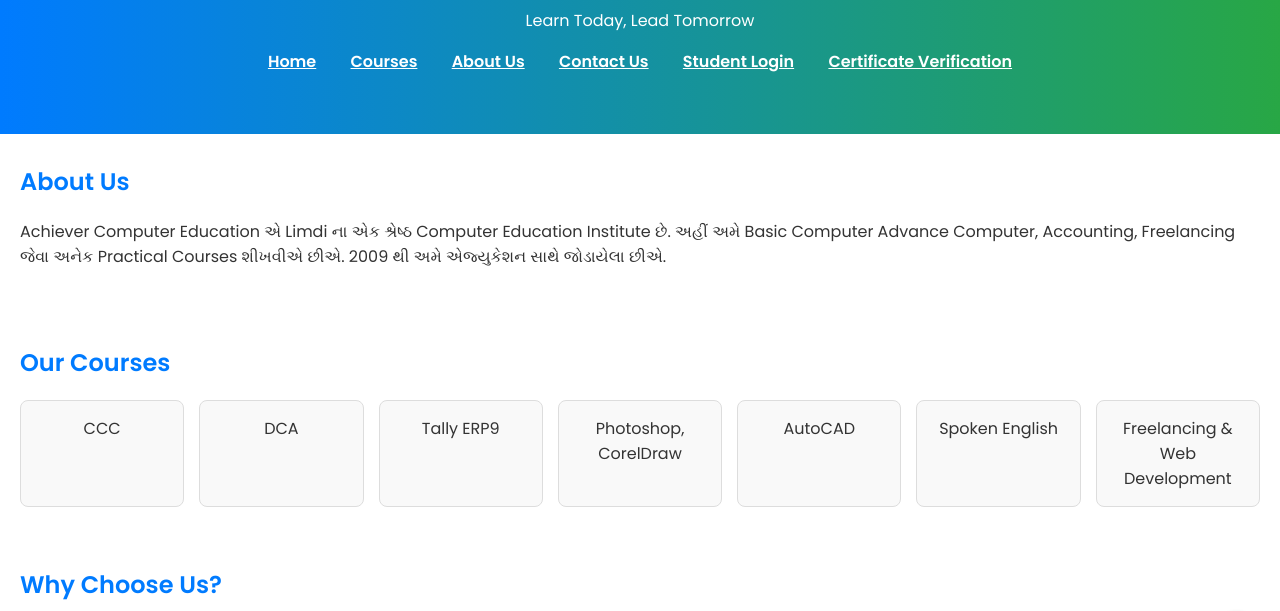
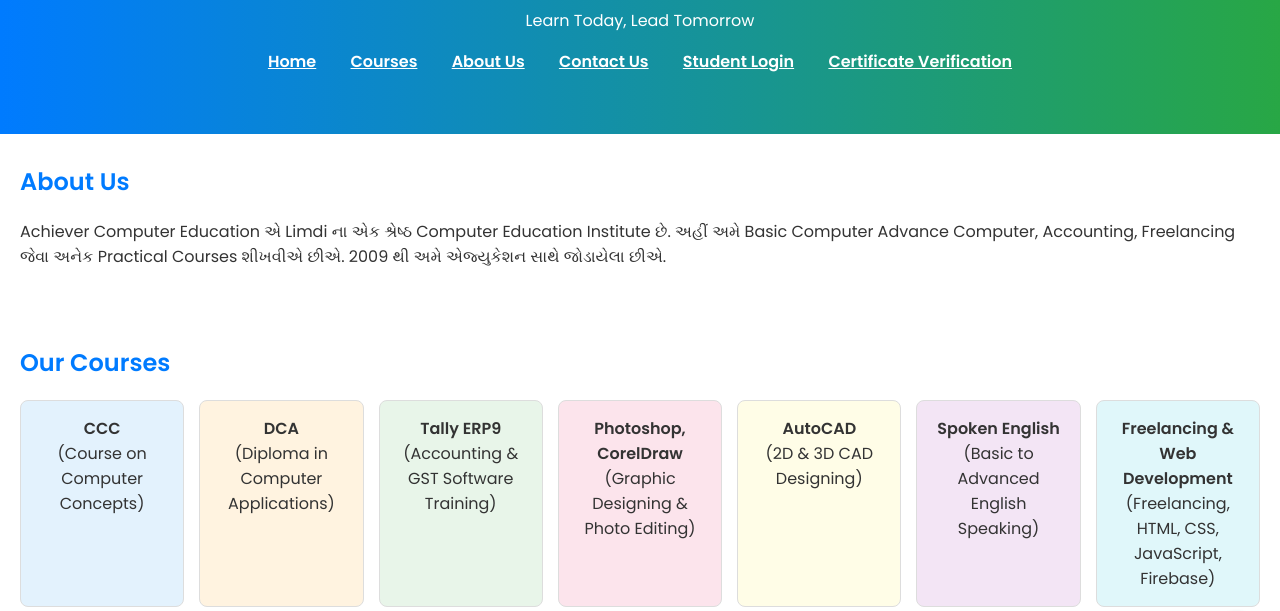
Before and after one commit to Ankit300ace/achiever-website, a plain HTML site: page index.html in a window 1280 px wide. Shown: the part 103-714 px from the top of the page. Drawn offline with Linux system fonts and the light colour scheme.

Commit message:
Add files via upload

```diff
--- a/index.html
+++ b/index.html
@@ -51,6 +51,7 @@
     <a href="login.html">Student Login</a>
     <a href="verify.html">Certificate Verification</a>
 </nav>
+
 </header>
 
 <section>
@@ -61,14 +62,38 @@
 <section>
     <h2>Our Courses</h2>
     <div class="courses">
-        <div class="course">CCC</div>
-        <div class="course">DCA</div>
-        <div class="course">Tally ERP9</div>
-        <div class="course">Photoshop, CorelDraw</div>
-        <div class="course">AutoCAD</div>
-        <div class="course">Spoken English</div>
-        <div class="course">Freelancing & Web Development</div>
+        <div class="course" style="background-color: #E3F2FD;">
+            <strong>CCC</strong><br>
+            (Course on Computer Concepts)
         </div>
+        <div class="course" style="background-color: #FFF3E0;">
+            <strong>DCA</strong><br>
+            (Diploma in Computer Applications)
+        </div>
+        <div class="course" style="background-color: #E8F5E9;">
+            <strong>Tally ERP9</strong><br>
+            (Accounting & GST Software Training)
+        </div>
+        <div class="course" style="background-color: #FCE4EC;">
+            <strong>Photoshop, CorelDraw</strong><br>
+            (Graphic Designing & Photo Editing)
+        </div>
+        <div class="course" style="background-color: #FFFDE7;">
+            <strong>AutoCAD</strong><br>
+            (2D & 3D CAD Designing)
+        </div>
+        <div class="course" style="background-color: #F3E5F5;">
+            <strong>Spoken English</strong><br>
+            (Basic to Advanced English Speaking)
+        </div>
+        <div class="course" style="background-color: #E0F7FA;">
+            <strong>Freelancing & Web Development</strong><br>
+            (Freelancing, HTML, CSS, JavaScript, Firebase)
+        </div>
+    </div>
+</section>
+
+
 </section>
 
 <section>
```
Also changed, not shown: courses.html (+9 -1 lines). Lines whose indentation alone changed are shown as unchanged.
